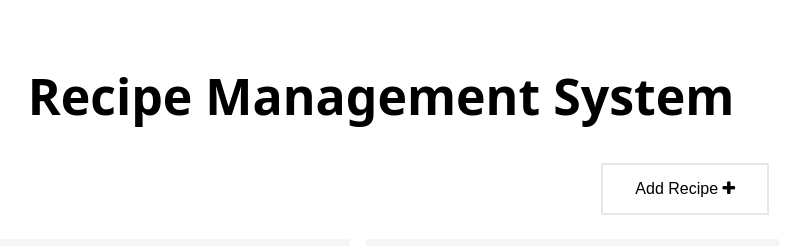
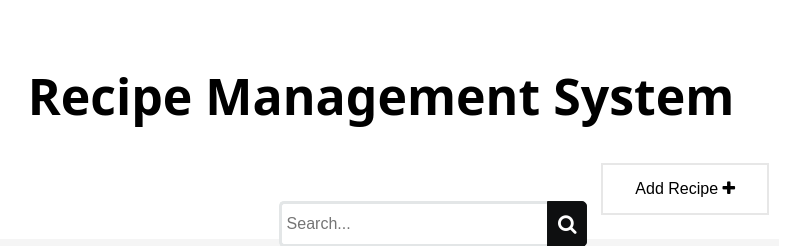
Before and after one commit to Boushra-ahmad/SystemDeploymentProject, a Flask app: page / in a window 1280 px wide. Shown: the top 246 px of the page, without its empty margins (259-1059 px from the left). Run offline with Flask 3, Linux system fonts and the light colour scheme.

Commit message:
added search btn

```diff
--- a/static/css/Style.css
+++ b/static/css/Style.css
@@ -82,6 +82,51 @@ img{width:300px; height:300px;display: block;
     text-align: center; font-size: small;
   }
 
+  /*search*/
+  .wrap{
+    width: 30%;
+    position: absolute;
+    top: 28%;
+    left: 57%;
+    transform: translate(-50%, -50%);
+  }
+  .search {
+    width: 100%;
+    position: relative;
+    display: flex;
+  }
+
+  .searchTerm {
+    width: 70%;
+    border: 3px solid #e3e6e7;
+    border-right: none;
+    padding: 5px;
+    height: 46px;
+    border-radius: 5px 0 0 5px;
+    outline: none;
+    color: #9DBFAF;
+    font-size:16px;
+  }
+
+  .searchTerm:focus{
+    color: #00B4CC;
+  }
+
+  .searchButton {
+    width: 40px;
+    height: 46px;
+    border: 1px solid #111313;
+    background: #0e0f10;
+    text-align: center;
+    color: #fff;
+    border-radius: 0 5px 5px 0;
+    cursor: pointer;
+    font-size: 20px;
+  }
+
+
+
+
   /* Responsive layout - makes a two column-layout instead of four columns */
   @media screen and (max-width: 900px) {
     .column {
--- a/templates/index.html
+++ b/templates/index.html
@@ -5,10 +5,17 @@
     <link rel="stylesheet" href="{{ url_for('static', filename='css/Style.css') }}">
     <link rel="stylesheet" href="https://cdnjs.cloudflare.com/ajax/libs/font-awesome/4.7.0/css/font-awesome.min.css">
 
-
 </head>
 <body>
 <center><h1>Recipe Management System</h1></center>
+  <div class="wrap">
+    <div class="search">
+      <input type="text" class="searchTerm" placeholder="Search...">
+      <button type="submit" class="searchButton">
+        <i class="fa fa-search"></i>
+      </button>
+    </div>
+  </div>
     <div id="addbtndiv">
       <a href="{{ url_for('main.add_recipe')}}"> <button type="button" id="addbtn">Add Recipe <i class="fa fa-plus"></i></button> </a>
 
```
